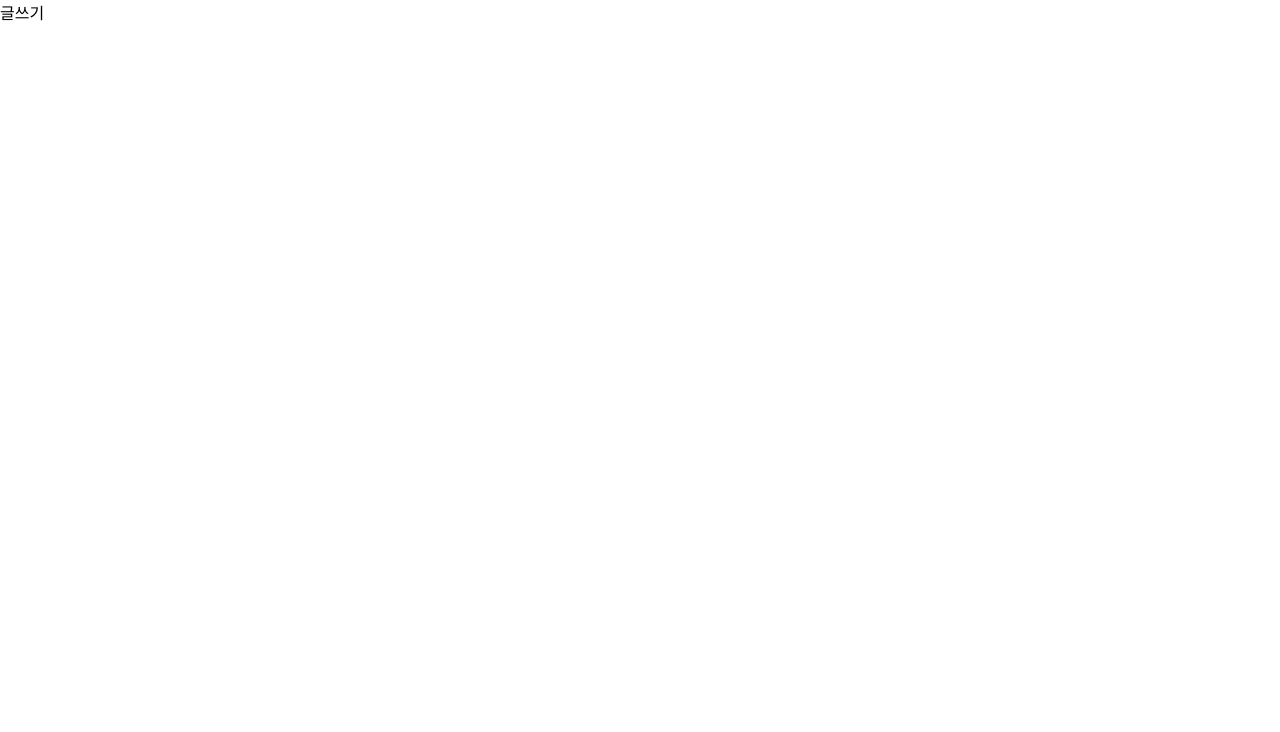
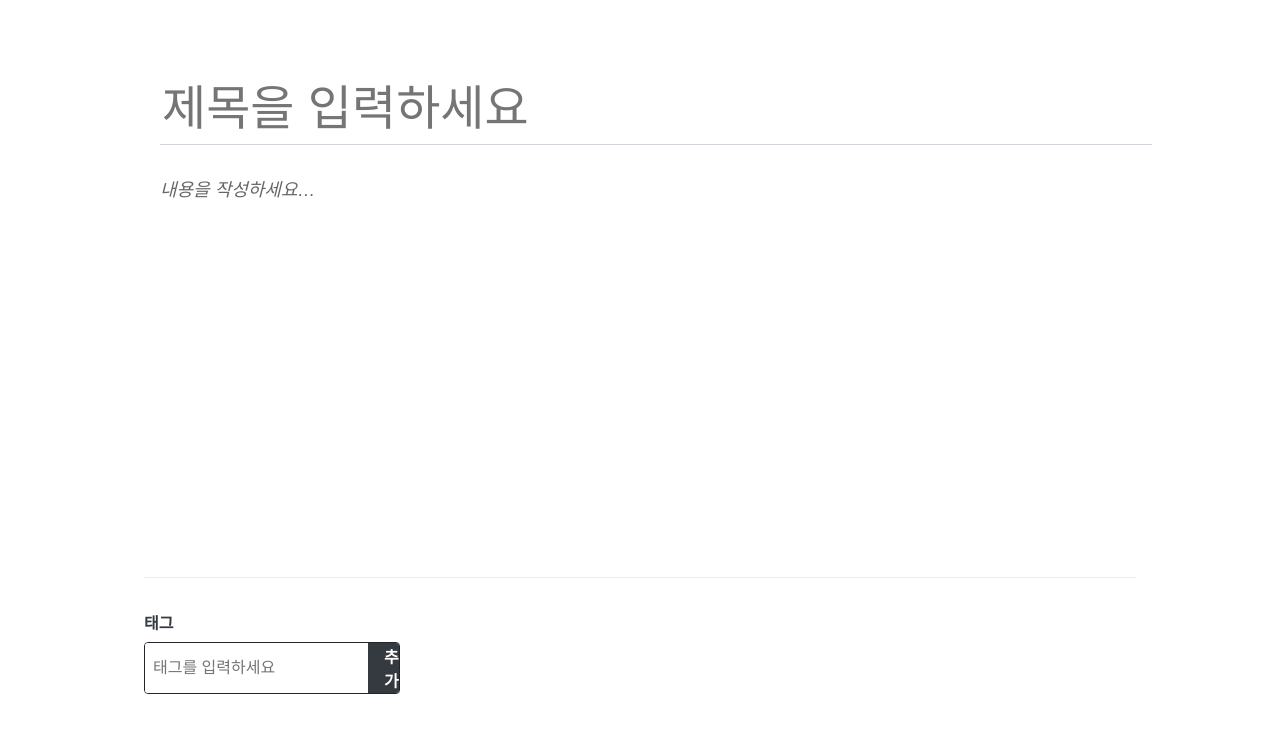
Before and after one commit to Eyes0n/React-blog, a React (Create React App) app in the folder frontend/: page /write in a window 1280 px wide. Shown: the top 732 px of the page. Built offline with nearby package versions, Linux system fonts and the light colour scheme.

Commit message:
apply Editor&TagBox component

```diff
--- a/frontend/src/pages/WritePage.js
+++ b/frontend/src/pages/WritePage.js
@@ -1,7 +1,15 @@
 import React from 'react';
+import Responsive from '../components/common/Responsive';
+import Editor from '../components/write/Editor';
+import TagBox from '../components/write/TagBox';
 
 const WritePage = () => {
-  return <div>글쓰기</div>;
+  return (
+    <Responsive>
+      <Editor />
+      <TagBox />
+    </Responsive>
+  );
 };
 
 export default WritePage;
```
